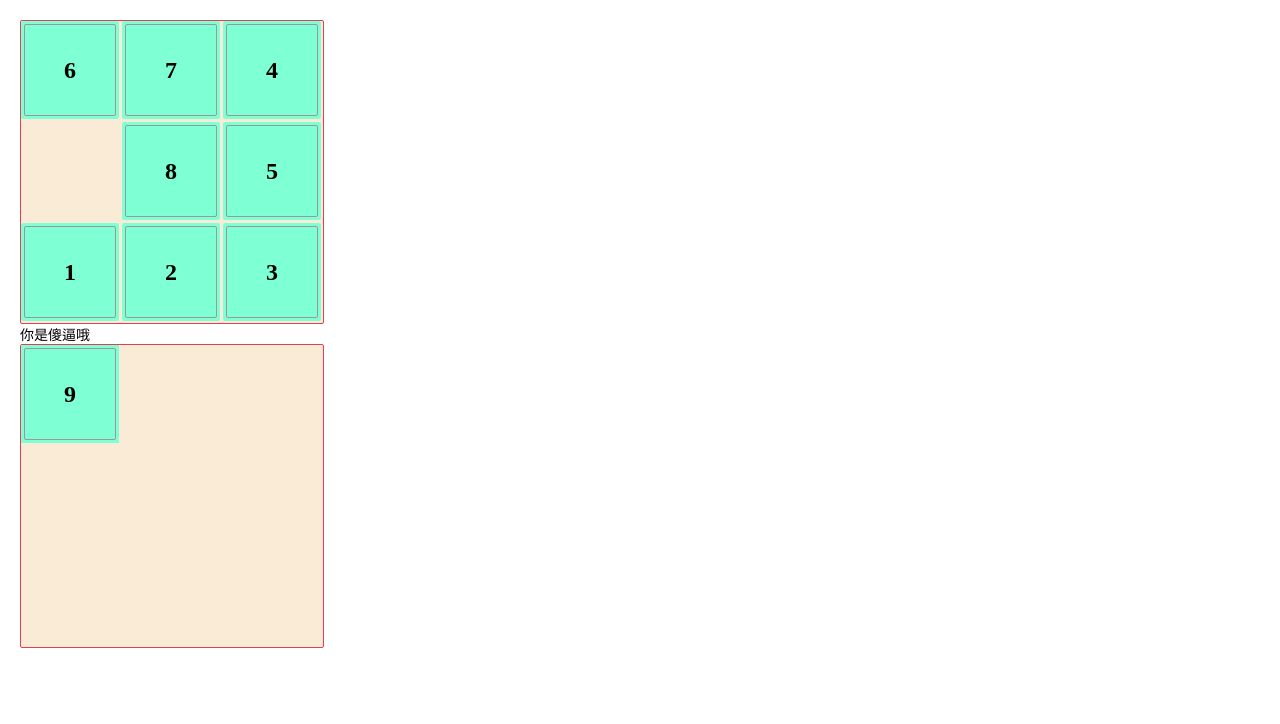
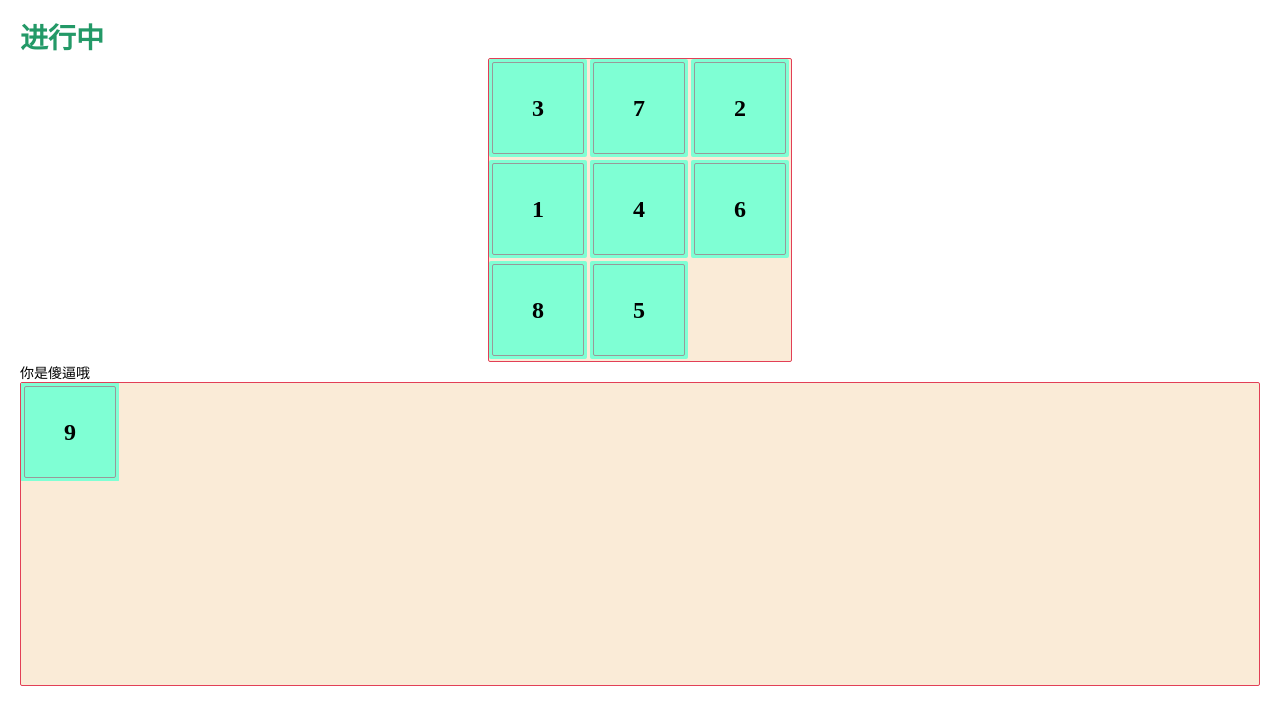
Before and after one commit to closertb/firstReact, a React app in the folder Klotski/: page / in a window 1280 px wide. Built offline with nearby package versions, Linux system fonts and the light colour scheme.

Commit message:
基础功能完成

```diff
--- a/Klotski/src/css/index.scss
+++ b/Klotski/src/css/index.scss
@@ -9,15 +9,34 @@ ol, ul ,li{
   list-style: none;
 }
 
-
+.show-status{
+  font:bold 28px/38px "Microsoft Yahei";
+  color:#239967;
+  &.success-status{
+    color:#e23f56;
+  }
+}
 .widget-block{
   position: relative;
-  width:300px;
-  height: 300px;
-  background-color: antiquewhite;
+  min-width:300px;
+  min-height: 300px;
+  margin:0 auto;
   padding:1px;
   border-radius: 2px;
   border:1px solid #e23f56;
+  background-color: antiquewhite;
+  &.level-3{
+    width:300px;
+    height: 300px;
+  }
+  &.level-4{
+    width:400px;
+    height: 400px;
+  }
+  &.level-5{
+    width:500px;
+    height: 500px;
+  }
   li{
     position: absolute;
     top:0;
@@ -30,6 +49,7 @@ ol, ul ,li{
     border-radius: 2px;
     background-color: aquamarine;
     font:bold 24px "Microsoft Yahei";
+    transition: top 0.5s ease-out;
     &:before{
       content: '';
       position: absolute;
--- a/Klotski/src/js/component/block.js
+++ b/Klotski/src/js/component/block.js
@@ -6,43 +6,46 @@
  * Description:
  */
 import React from 'react';
+import Square from './square';
+import {pointer} from "./util";
+function Squa(props) {
 
-
-function Square(props) {
-    var value = props.sequence;
-    var style ="square"+' pos-y'+Math.floor(value/3) + ' pos-x'+value%3;
-    if(props.value === 0 ){
-        style = style + ' empty-block';
+}
+export default class Block extends React.Component{
+    constructor(){
+        super();
+        this.handleEvent = this.handleEvent.bind(this);
     }
-    return (
-        <li className={style} onClick={props.onClick}>
-        <span>{props.value}</span>
-        </li>
-);
-}
-
-export default class Block extends React.Component{
+    handleEvent(dir,index){
+        if(dir==='none'){
+            return ;
+        }
+        this.props.handle(dir,index);
+    }
     renderSquare(i) {
+        let val = this.props.squares[i];
         return (
             <Square
-                value={this.props.squares[i]}
+                value={val}
                 sequence = {i}
-                onClick={() => this.props.onClick(i)}
+                key = {i}
+                level = {this.props.level}
             />
         );
     }
     render() {
+        const _this = this;
+        const listItems = this.props.squares.map(function(t,index){
+            return _this.renderSquare(index);
+        });
+        const className = "widget-block "+'level-'+this.props.level;
         return (
-            <ul className="widget-block">
-                {this.renderSquare(0)}
-                {this.renderSquare(1)}
-                {this.renderSquare(2)}
-                {this.renderSquare(3)}
-                {this.renderSquare(4)}
-                {this.renderSquare(5)}
-                {this.renderSquare(6)}
-                {this.renderSquare(7)}
-                {this.renderSquare(8)}
+            <ul className={className}
+                onSelect = {()=>{return false;}}
+                onMouseUp={(e)=>{pointer.listen(e,this.handleEvent)}}
+                onTouchEnd={(e)=>{pointer.listen(e,this.handleEvent)}}
+            >
+                {listItems}
             </ul>
         );
     }
--- a/Klotski/src/js/component/game.js
+++ b/Klotski/src/js/component/game.js
@@ -7,7 +7,65 @@
  */
 import React from 'react';
 import Block from './block';
+import {disorganize, getTargetState} from './util';
 
-export default class Game extends React.Component{
+const level = 3,length=level*level;
 
+function Status(props) {
+    const className = props.isSuccess ? 'show-status success-status' : 'show-status';
+    return (
+        <div className={className}>{props.value}</div>
+    );
 }
+
+export default class Game extends React.Component {
+    constructor() {
+        super();
+        this.state = {
+            status: '进行中',
+            success: false,
+            level: level,
+            squares: disorganize(level)
+        }
+        this.handleClick = this.handleClick.bind(this);
+    }
+
+    handleClick(dir, index) {
+        const squares = this.state.squares.slice();
+        const newIndex = getTargetState(level, index, dir);
+        if (newIndex === index || squares[newIndex] !== 0) {
+            return;
+        }
+        let temp = squares[index];
+        squares[index] = squares[newIndex];
+        squares[newIndex] = temp;
+        var isSuccess = squares.every((t, index) => {
+            return t === (index + 1)%length;
+        });
+
+        if (isSuccess) {
+            this.setState({
+                status: '成功了',
+                squares: squares,
+                success: true
+            });
+        } else {
+            this.setState({
+                squares: squares
+            });
+        }
+        console.log('posNew:', newIndex);
+    };
+
+    render() {
+        return (
+            <div>
+                <Status value={this.state.status} isSuccess={this.state.success}/>
+                <Block
+                    handle={this.handleClick}
+                    level={this.state.level}
+                    squares={this.state.squares}/>
+            </div>
+        );
+    }
+}
--- /dev/null
+++ b/Klotski/src/js/component/square.js
@@ -0,0 +1,30 @@
+/**
+ * Title:
+ * @author Mr Denzel
+ * @create Date 2018-02-04 10:46
+ * @version 1.0
+ * Description:
+ */
+
+import React from 'react';
+import {pointer} from  './util';
+
+export default class Square extends React.Component {
+    render() {
+        var value =this.props.sequence,level=this.props.level;
+        var style ="square"+' pos-y'+Math.floor(value/level) + ' pos-x'+value%level;
+        if(this.props.value === 0 ){
+            style = style + ' empty-block';
+        }
+        return (
+            <li
+                className={style}
+                onSelect = {(e)=>{e.preventDefault();}}
+                onMouseDown={(e)=>{e.preventDefault(); pointer.listen(e,null,value)}}
+                onTouchStart={(e)=>{e.preventDefault(); pointer.listen(e,null,value)}}
+            >
+                <span>{this.props.value}</span>
+            </li>
+        );
+    }
+}
--- /dev/null
+++ b/Klotski/src/js/component/util.js
@@ -0,0 +1,121 @@
+/**
+ * Title:
+ * @author Mr Denzel
+ * @create Date 2018-02-04 09:45
+ * @version 1.0
+ * Description:
+ */
+/**
+ * 作用：根据传入的阶数，生成一个0-length二次方长度的乱序数组
+ * @params [Number]  矩阵阶数
+ * */
+export const disorganize = (level) => {
+    const length = level * level;
+    const arr = [];
+    let temp;
+    for (var i = 0; i < length; i++) {
+        arr.push(i);
+    }
+    for (i = 0; i < length; i++) {
+        let random = Math.round(Math.random() * (length - 1));
+        temp = arr[random];
+        arr[random] = arr[i];
+        arr[i] = temp;
+    }
+    return arr;
+};
+/**
+ * 作用：根据传入的阶数，现索引位置，方向，返回沿传入方向移动一个单位后的位置；
+ * @params：level [Number]  矩阵阶数
+ * @params：index [Number]  现索引位置
+ * @params：dir   [String]  滑动方向
+ * */
+export const getTargetState = (level, index, dir) => {
+    const direction = {
+        'left': {
+            x: -1,
+            y: 0
+        },
+        'right': {
+            x: 1,
+            y: 0
+        },
+        'up': {
+            x: 0,
+            y: -1
+        },
+        'down': {
+            x: 0,
+            y: 1
+        }
+    };
+    const offsetVal = direction[dir];
+    const targetPos = {
+        x: index % level + offsetVal.x,
+        y: Math.floor(index / level) + offsetVal.y
+    };
+    if (offsetVal.x && (targetPos.x === level || targetPos.x < 0)) {
+        return index;
+    }
+    if (offsetVal.y && (targetPos.y === level || targetPos.y < 0)) {
+        return index;
+    }
+    return targetPos.x + targetPos.y * level;
+}
+export const pointer = {
+    status: false,
+    index:0,
+    position: {
+        startX: 0,
+        startY: 0,
+        endX: 0,
+        endY: 0,
+    },
+    getPos: function (e) {
+        return {
+            x: e.screenX || e.changedTouches[0].pageX,
+            y: e.screenY || e.changedTouches[0].pageY,
+        }
+    },
+    listen: function (e,callback,index) {
+        var type = e.type;
+        if (type === 'mousedown' || type === 'touchstart') {
+            var pos = this.getPos(e);
+            this.index = index;
+            this.status = true;
+            this.position.startX = this.position.endX = pos.x;
+            this.position.startY = this.position.endY = pos.y;
+        }
+        if (type === 'mouseup' || type === 'touchend') {
+            const pos =  this.getPos(e);
+            this.position.endX = pos.x;
+            this.position.endY = pos.y;
+            callback(this.getDirection(),this.index);
+            this.status = false;
+        }
+    },
+    getAngle:function(angx, angy){
+        return Math.atan2(angy, angx) * 180 / Math.PI;
+    },
+    getDirection:function() {
+        const angx = this.position.endX - this.position.startX;
+        const angy = this.position.endY - this.position.startY;
+        let dir='none';
+
+        //滑动距离判断，防抖
+        if (Math.abs(angx) < 4 && Math.abs(angy) < 4) {
+            return dir;
+        }
+        var angle = this.getAngle(angx, angy);
+        if (angle >= -135 && angle <= -45) {
+            dir ='up';
+        } else if (angle > 45 && angle < 135) {
+            dir ='down';
+        } else if ((angle >= 135 && angle <= 180) || (angle >= -180 && angle < -135)) {
+            dir ='left';
+        } else if (angle >= -45 && angle <= 45) {
+            dir ='right';
+        }
+        return dir;
+    }
+}
--- a/Klotski/src/js/index.js
+++ b/Klotski/src/js/index.js
@@ -8,40 +8,29 @@
 import '../css/index.scss';
 
 import React from 'react';
-import { render } from 'react-dom'
+import {render} from 'react-dom'
 
-import Block from './component/block'
+import Game from './component/game';
+
 
 /*
 export default class Game extends React.Component {
 
 }*/
-
-const squares= Array(9).fill(null).map(function (t,index) {
-    console.log(t,index);
-    return index;
-});
-const handleClick =(e)=>{
-        console.log(e);
+const handleClick = (index, value) => {
+    console.log('posOld:',index, value);
+    const newIndex = getTargetState(level,index,'up');
+    if(newIndex === index){
+        console.log('not change');
+        return ;
+    }
+    let temp = squares[index];
+    squares[index] = squares[newIndex];
+    squares[newIndex] = temp;
+    console.log('posNew:',newIndex);
 };
-const util ={
-    disorganize:(length)=>{
-        const arr= [];
-        let temp ;
-        for(var i= 0;i<length;i++){
-            arr.push(i);
-        }
-        for(i= 0;i<length;i++){
-            let random = Math.round(Math.random()*(length-1));
-            temp = arr[random];
-            arr[random] = arr[i];
-            arr[i] = temp;
-        }
-        return arr;
-    }
-}
 
 render(
-    <Block onClick={handleClick} squares = {util.disorganize(9)}/>,
+    <Game />,
     document.getElementById('app')
 );
```
Also changed, not shown: tic-tac-toe/app/index.js (+5 -5 lines).
